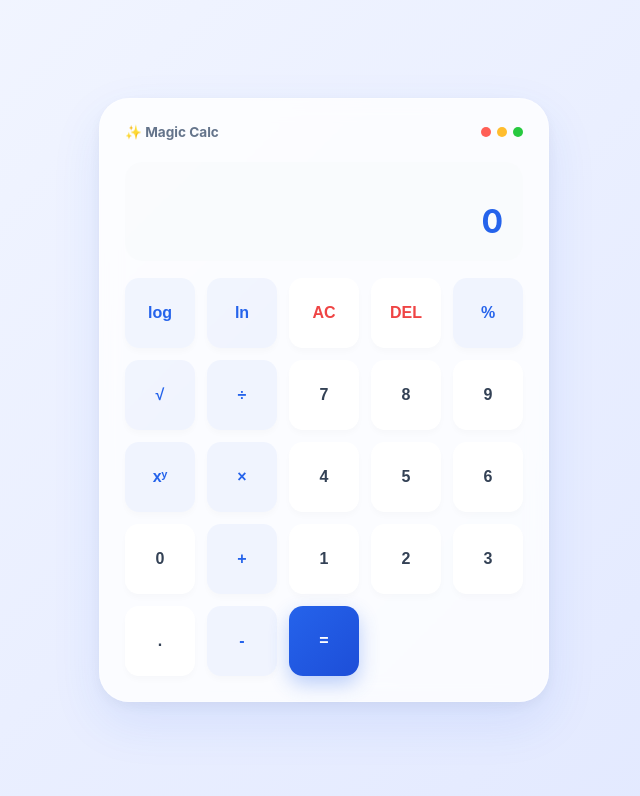
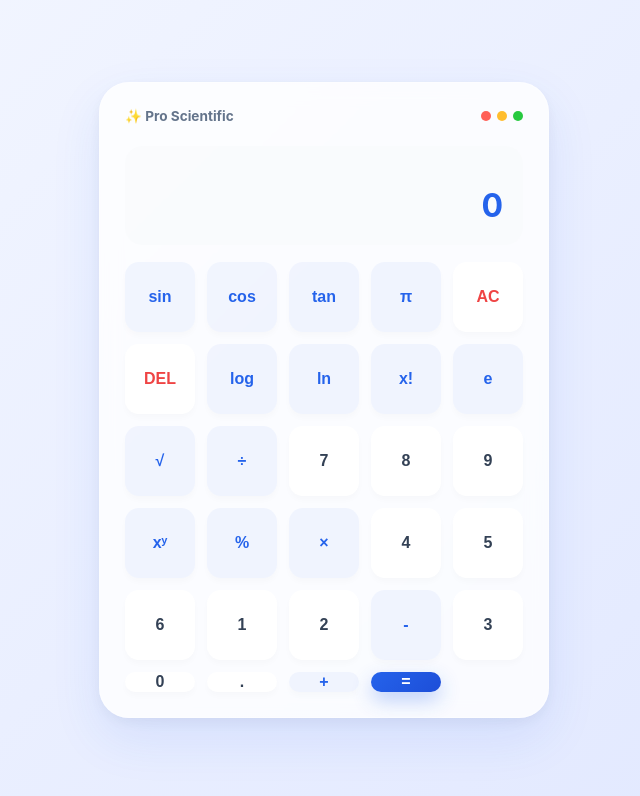
Before and after one commit to hawi3075/calculator, a plain HTML site: page index.html in a window 1280 px wide. Shown: the whole page, without its empty margins (316-956 px from the left). Drawn offline with Linux system fonts and the light colour scheme.

Commit message:
more scientific

```diff
--- a/index.html
+++ b/index.html
@@ -3,13 +3,13 @@
 <head>
     <meta charset="UTF-8">
     <meta name="viewport" content="width=device-width, initial-scale=1.0">
-    <title>Magic Calculator</title>
+    <title>Pro Magic Scientific</title>
     <link rel="stylesheet" href="style.css">
 </head>
 <body>
     <div class="calculator">
         <div class="calculator-header">
-            <span>✨ Magic Calc</span>
+            <span>✨ Pro Scientific</span>
             <div class="window-controls">
                 <span class="dot red"></span>
                 <span class="dot yellow"></span>
@@ -20,29 +20,40 @@
             <div id="previous-operand"></div>
             <div id="current-operand">0</div>
         </div>
+
+        <button class="operator" onclick="calculateSin()">sin</button>
+        <button class="operator" onclick="calculateCos()">cos</button>
+        <button class="operator" onclick="calculateTan()">tan</button>
+        <button class="operator" onclick="appendNumber(Math.PI.toFixed(4))">π</button>
+        <button class="control" onclick="clearDisplay()">AC</button>
+        <button class="control" onclick="deleteNumber()">DEL</button>
+
         <button class="operator" onclick="calculateLog()">log</button>
         <button class="operator" onclick="calculateLn()">ln</button>
-        <button class="control" onclick="clearDisplay()">AC</button>
-        <button class="control" onclick="deleteNumber()">DEL</button>
-        <button class="operator" onclick="calculatePercentage()">%</button>
+        <button class="operator" onclick="calculateFactorial()">x!</button>
+        <button class="operator" onclick="appendNumber(Math.E.toFixed(4))">e</button>
         <button class="operator" onclick="calculateSquareRoot()">√</button>
         <button class="operator" onclick="chooseOperator('÷')">÷</button>
+
         <button onclick="appendNumber('7')">7</button>
         <button onclick="appendNumber('8')">8</button>
         <button onclick="appendNumber('9')">9</button>
         <button class="operator" onclick="chooseOperator('^')">xʸ</button>
+        <button class="operator" onclick="calculatePercentage()">%</button>
         <button class="operator" onclick="chooseOperator('×')">×</button>
+
         <button onclick="appendNumber('4')">4</button>
         <button onclick="appendNumber('5')">5</button>
         <button onclick="appendNumber('6')">6</button>
-        <button onclick="appendNumber('0')">0</button>
-        <button class="operator" onclick="chooseOperator('+')">+</button>
         <button onclick="appendNumber('1')">1</button>
         <button onclick="appendNumber('2')">2</button>
+        <button class="operator" onclick="chooseOperator('-')">-</button>
+
         <button onclick="appendNumber('3')">3</button>
+        <button onclick="appendNumber('0')">0</button>
         <button onclick="appendNumber('.')">.</button>
-        <button class="operator" onclick="chooseOperator('-')">-</button>
-        <button class="span-all equals" onclick="compute()">=</button>
+        <button class="operator" onclick="chooseOperator('+')">+</button>
+        <button class="span-two equals" onclick="compute()">=</button>
     </div>
     <script src="script.js"></script>
 </body>
```
